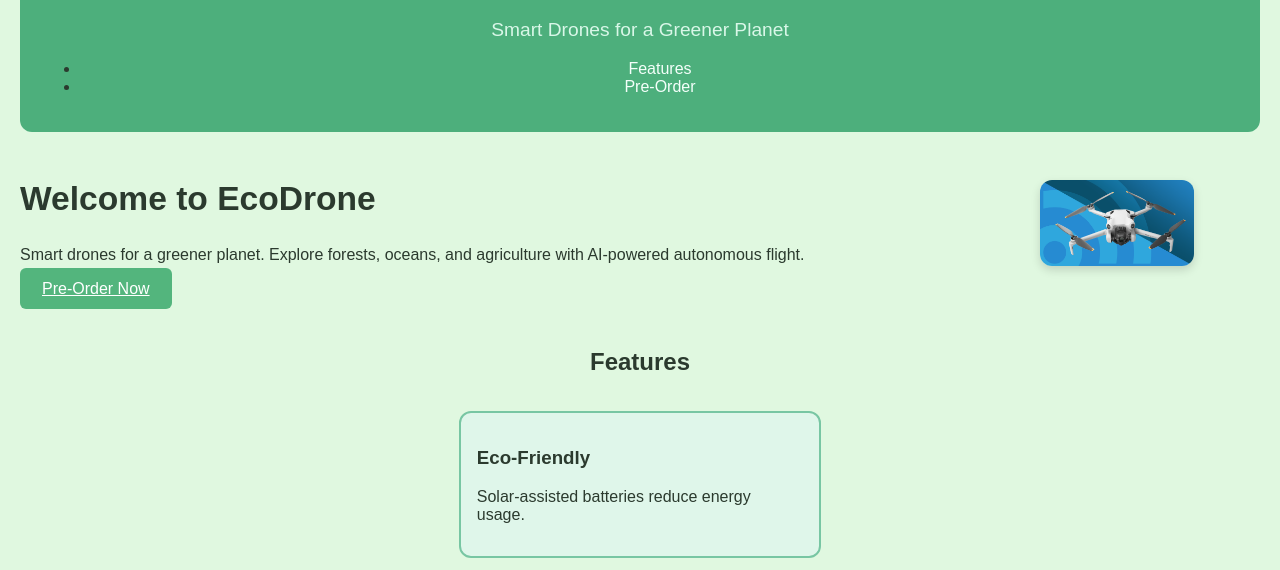
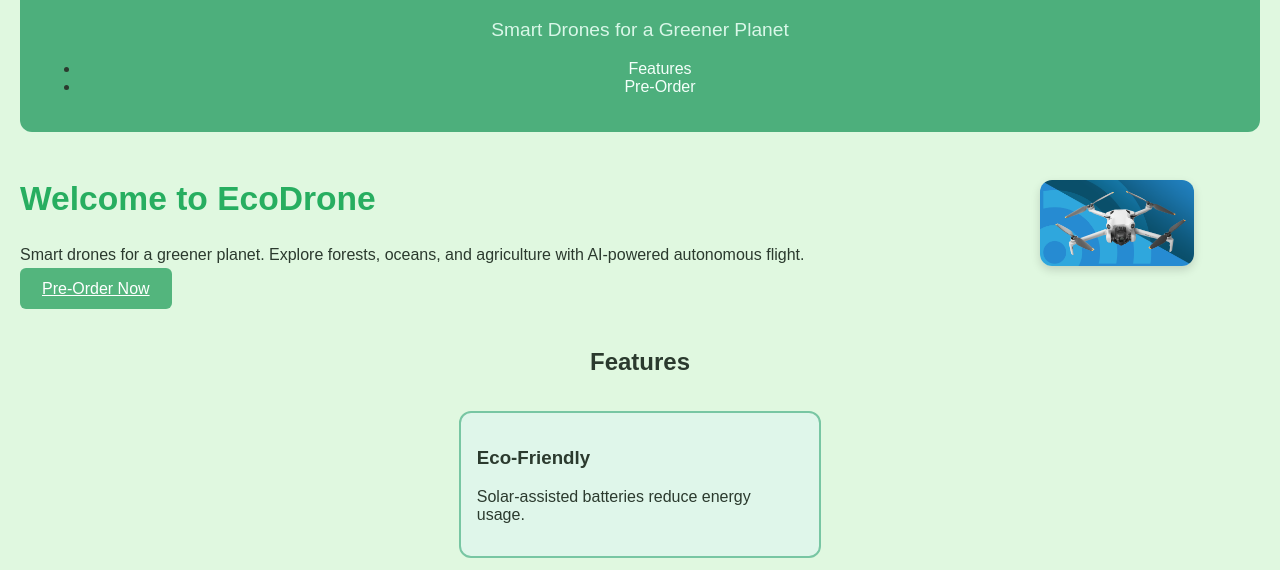
Before and after one commit to EcoDroneProject/EcoDrone, a plain HTML site: page index.html in a window 1280 px wide. Shown: the part 151-721 px from the top of the page. Drawn offline with Linux system fonts and the light colour scheme.

Commit message:
Changed hero heading color

```diff
--- a/style.css
+++ b/style.css
@@ -49,7 +49,8 @@ header nav a:hover {
 
 .hero-text h2 {
     font-size: 2.1em;
-    color: #2b3a2e;
+    color: #27ae60;
+
 }
 
 .cta-btn {
```
